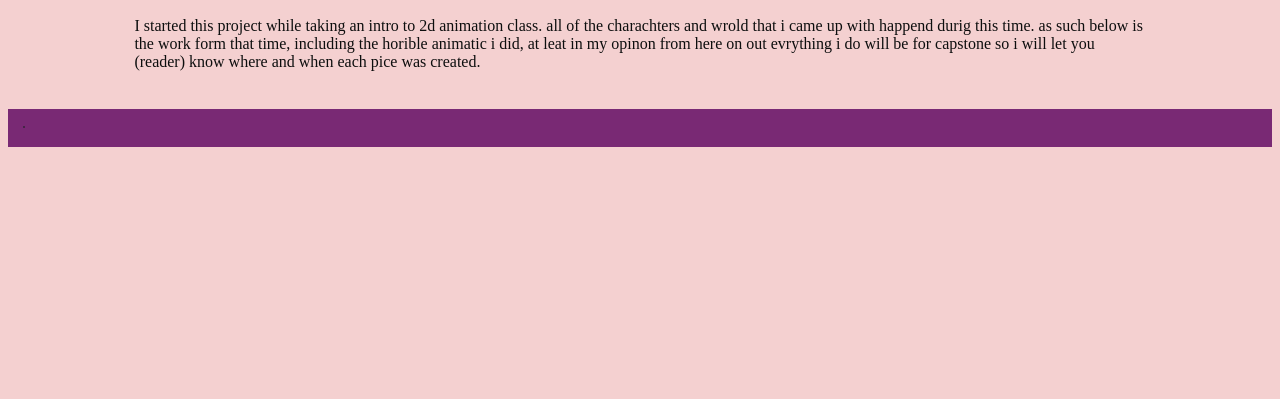
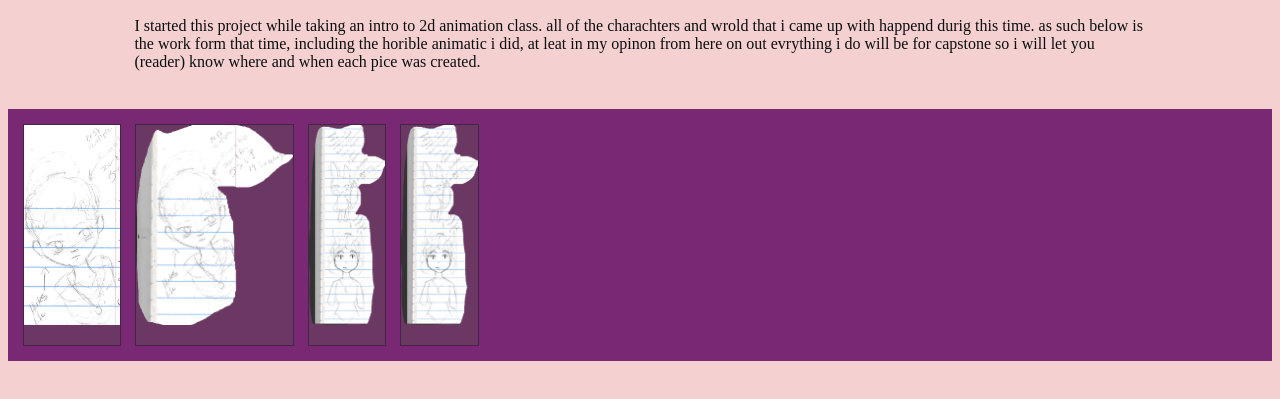
Before and after one commit to MariaVCGarcia/Kangae, a plain HTML site: page Pre-Production.html in a window 1280 px wide. Shown: the part 237-636 px from the top of the page. Drawn offline with Linux system fonts and the light colour scheme.

Commit message:
fixed gallary scroll

```diff
--- a/Pre-Production.html
+++ b/Pre-Production.html
@@ -32,9 +32,31 @@
                 from here on out evrything i do will be for capstone so i will let you (reader) know where and when
                 each pice was created.
             </p>
-            <div class="scroll-container" data-folder="gallery/kana">
-                <div class="gallery" data-img="kana_skecth02.jpg"></div>
-                <div class="description"></div>
+            <div class="scroll-container">
+                <div class="gallery">
+                    <a target="_blank" href="gallery/kana/kana_sketch01.jpg">
+                        <img src="gallery/kana/kana_sketch01.jpg">
+                    </a>
+                    <div class="description"></div>
+                </div>
+                <div class="gallery">
+                    <a target="_blank" href="gallery/kana/kana_sketch02.jpg">
+                        <img src="gallery/kana/Kana_sketch02.jpg">
+                    </a>
+                    <div class="description"></div>
+                </div>
+                <div class="gallery">
+                    <a target="_blank" href="gallery/imi/Imi_sketch.jpg">
+                        <img src="gallery/imi/Imi_sketch.jpg">
+                    </a>
+                    <div class="description"></div>
+                </div>
+                <div class="gallery">
+                    <a target="_blank" href="gallery/imi/Imi_sketch.jpg">
+                        <img src="gallery/imi/Imi_sketch.jpg">
+                    </a>
+                    <div class="description"></div>
+                </div>
             </div>
         </main>
     </body>
--- a/style/main.css
+++ b/style/main.css
@@ -89,6 +89,10 @@ p{
     font-style: normal;
     color:rgb(13, 14, 14);
 }
+img {
+    max-width: 100%;
+    height: auto;
+}
 
 /* Gallery */
 .scroll-container {
@@ -124,3 +128,16 @@ p{
     justify-content: center;
     display: flex;
 }
+
+/* Footer
+footer {
+    padding: 8px;
+    margin: 0px;
+    background-color: ;
+    color: ;
+}
+footer p {
+    text-align: center;
+    color: inherit;
+}
+*/
```
